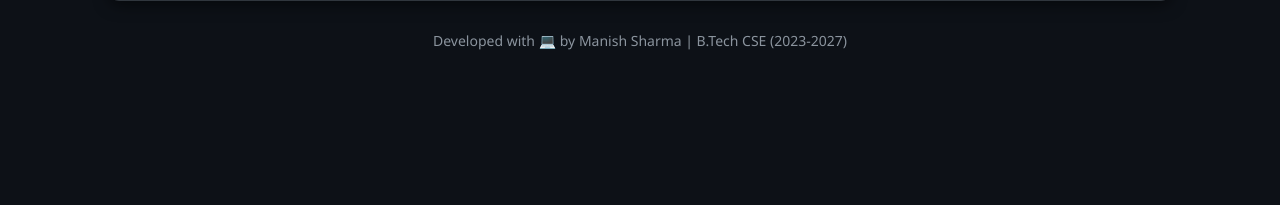
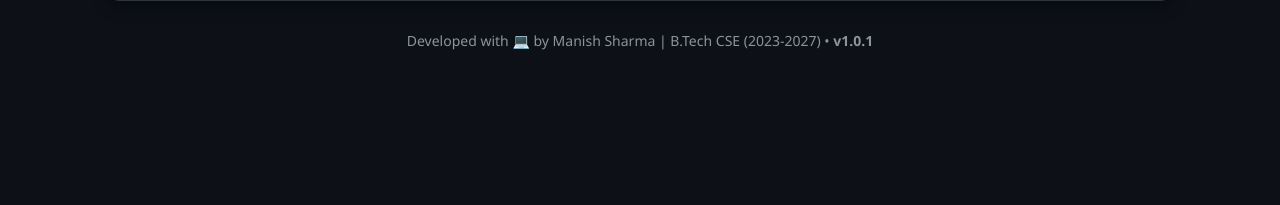
Before and after one commit to the-miz-4u/AI-NIDS-Analyzer, a Flask app: page / in a window 1280 px wide. Shown: the part 595-800 px from the top of the page. Run offline with Flask 3, Linux system fonts and the light colour scheme; parts of the project's set-up code (start-up, migrations or seed data) failed here and were passed over.

Commit message:
Bumped version to v1.0.1 in footer

```diff
--- a/templates/index.html
+++ b/templates/index.html
@@ -224,7 +224,7 @@
 </div>
 
 <div class="footer">
-    Developed with 💻 by Manish Sharma | B.Tech CSE (2023-2027)
+    Developed with 💻 by Manish Sharma | B.Tech CSE (2023-2027) • <b>v1.0.1</b>
 </div>
 
 <script>
```
